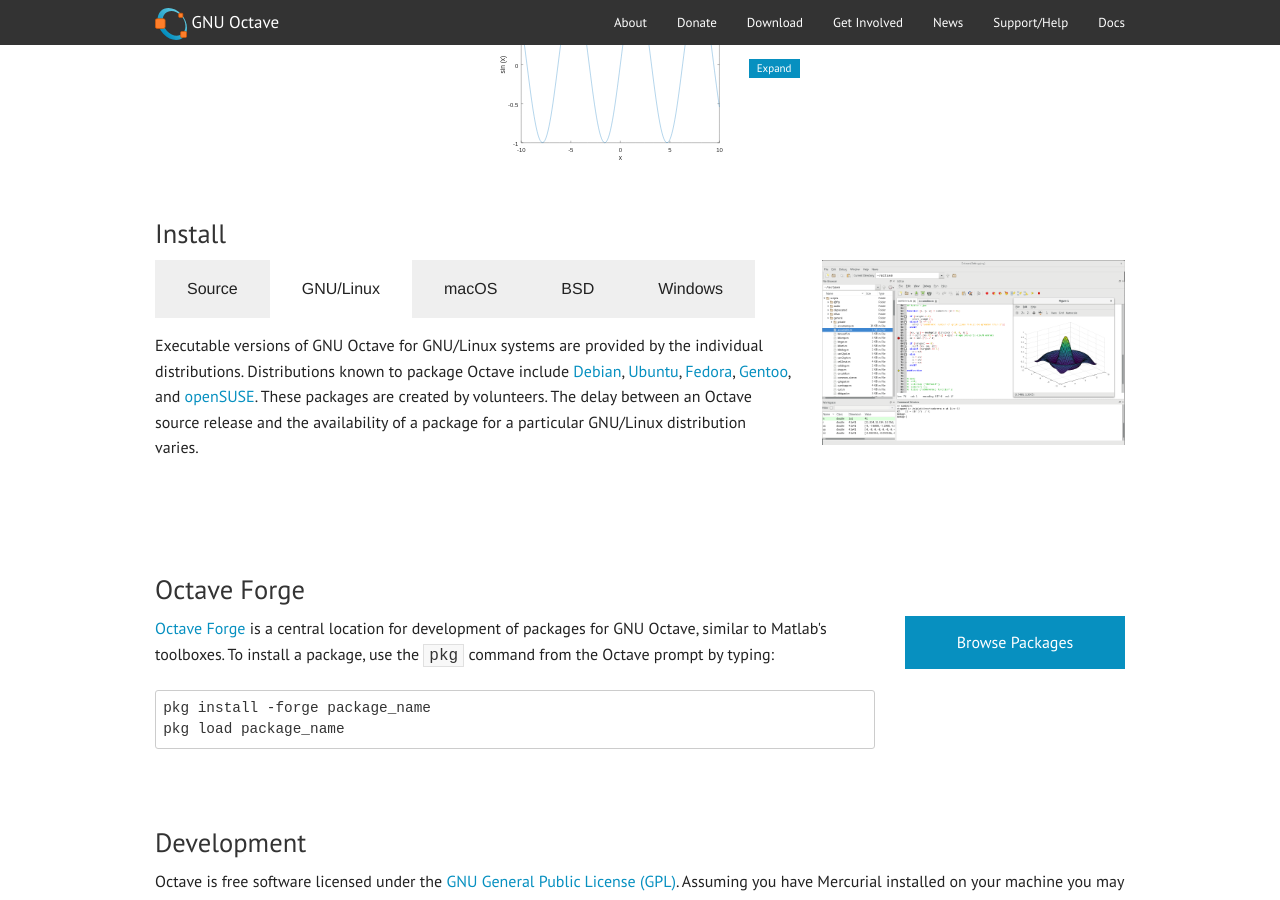
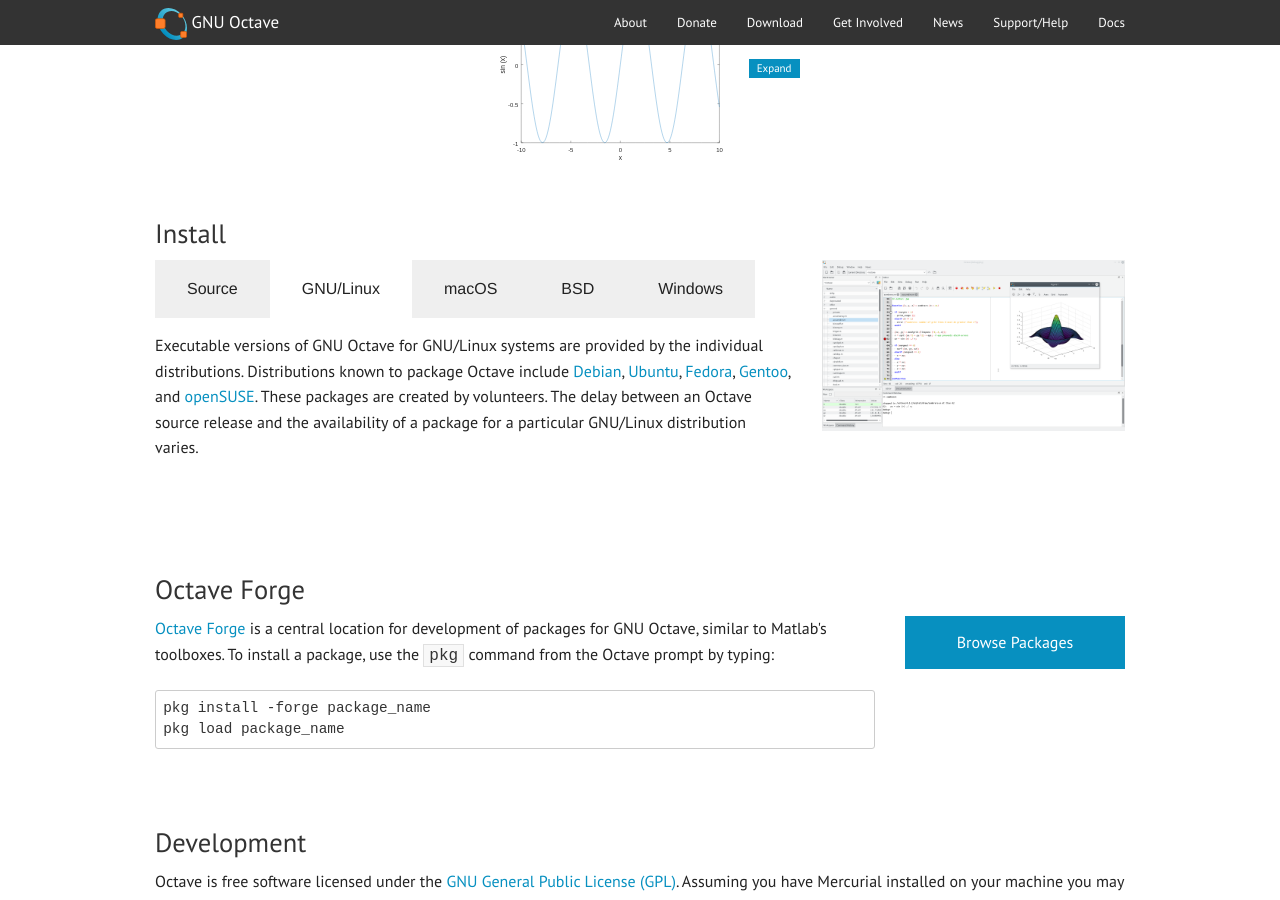
Before and after one commit to gnu-octave/gnu-octave.github.io, a Jekyll site: the page built from index.html, in a window 1280 px wide and 900 px high, scrolled down 975 px. Built offline with Jekyll 4.4.1, drawn with Linux system fonts in a browser that asks for light colours.

Commit message:
* index.html: Update Octave screenshot.

```diff
--- a/index.html
+++ b/index.html
@@ -100,7 +100,7 @@
     </div>
     <div class="columns medium-4">
       <a href="#" data-reveal-id="guiModal">
-        <img src="{{ "/img/screenshot-octave-4-2.png" | relative_url }}"
+        <img src="{{ "/img/GNU_Octave_4-2-2_screenshot_1600x900.png" | relative_url }}"
              alt="GNU Octave screenshot">
       </a>
     </div>
@@ -180,6 +180,6 @@
 </div>
 
 <div id="guiModal" class="reveal-modal" data-reveal aria-hidden="true" role="dialog">
-  <img src="{{ "/img/screenshot-octave-4-2.png" | relative_url }}" alt="GNU Octave GUI screenshot">
+  <img src="{{ "/img/GNU_Octave_4-2-2_screenshot_1600x900.png" | relative_url }}" alt="GNU Octave GUI screenshot">
   <a class="close-reveal-modal" aria-label="Close">&#215;</a>
 </div>
```
